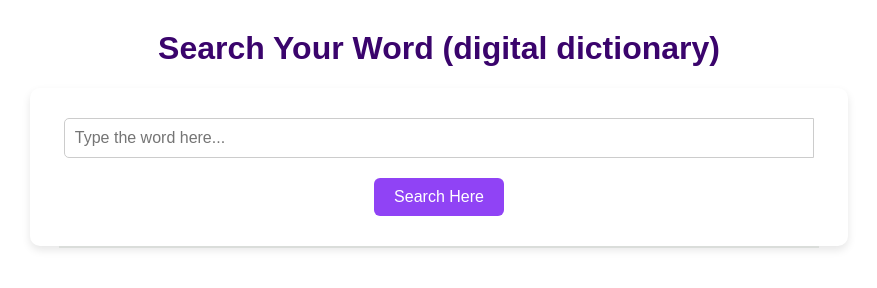
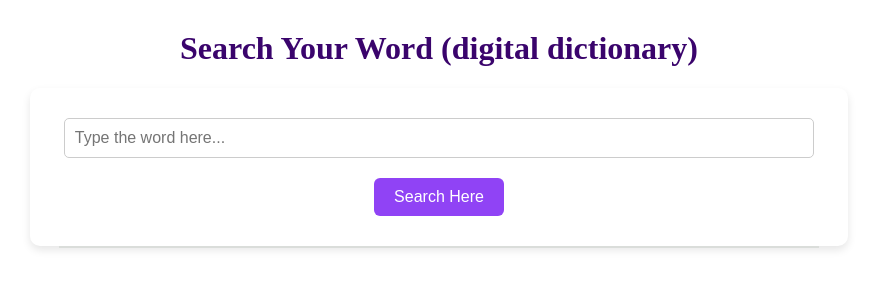
Before and after one commit to Supriya334/JS_MiniProjects, a plain HTML site: page DictionaryApp/index.html in a window 1280 px wide. Shown: the whole page, without its empty margins (201-1078 px from the left). Drawn offline with nearby package versions, Linux system fonts and the light colour scheme.

Commit message:
dictionary app

```diff
--- a/DictionaryApp/style.css
+++ b/DictionaryApp/style.css
@@ -1,11 +1,4 @@
 
-
-body {
-    font-family: 'Arial', sans-serif;
-    justify-content: center;
-    align-items: center;
-
-}
 
 .container {
     padding: 30px;
@@ -18,17 +11,14 @@ body {
 
 .search-box {
     margin-bottom: 20px;
-    display: flex;
     justify-content: center;
-
-
 }
 
 #inp-word {
     width: calc(100% - 30px);
     padding: 10px;
     border: 1px solid #ccc;
-    border-radius: 5px 0 0 5px;
+    border-radius: 5px ;
     font-size: 16px;
 }
 
@@ -58,7 +48,8 @@ body {
 .word {
     display: flex;
     justify-content: space-around;
-    align-items: center; border: 1px solid rgb(218, 221, 218);
+    align-items: center;
+     border: 1px solid rgb(218, 221, 218);
     width: 60%;
     margin: auto;
 }
@@ -72,23 +63,17 @@ body {
     font-size: 18px;
     color: #656363;
     margin-top: 10px;
-   /* border: 1px solid rgb(227, 224, 224); */
    width: 60%;
    margin: auto;
 }
 
 .word-meaning, .word-example {
     margin-top: 10px;
-    font-size: 16px;
-    /* border: 1px solid rgb(240, 239, 239); */
     width: 60%;
     margin: auto;
     color: #333;
 }
 
-.word-example {
-    font-style: italic;
-}
 
 button i {
     font-size: 24px;
```
Also changed, not shown: DictionaryApp/script.js (line endings or trailing spaces), 1 other file.
